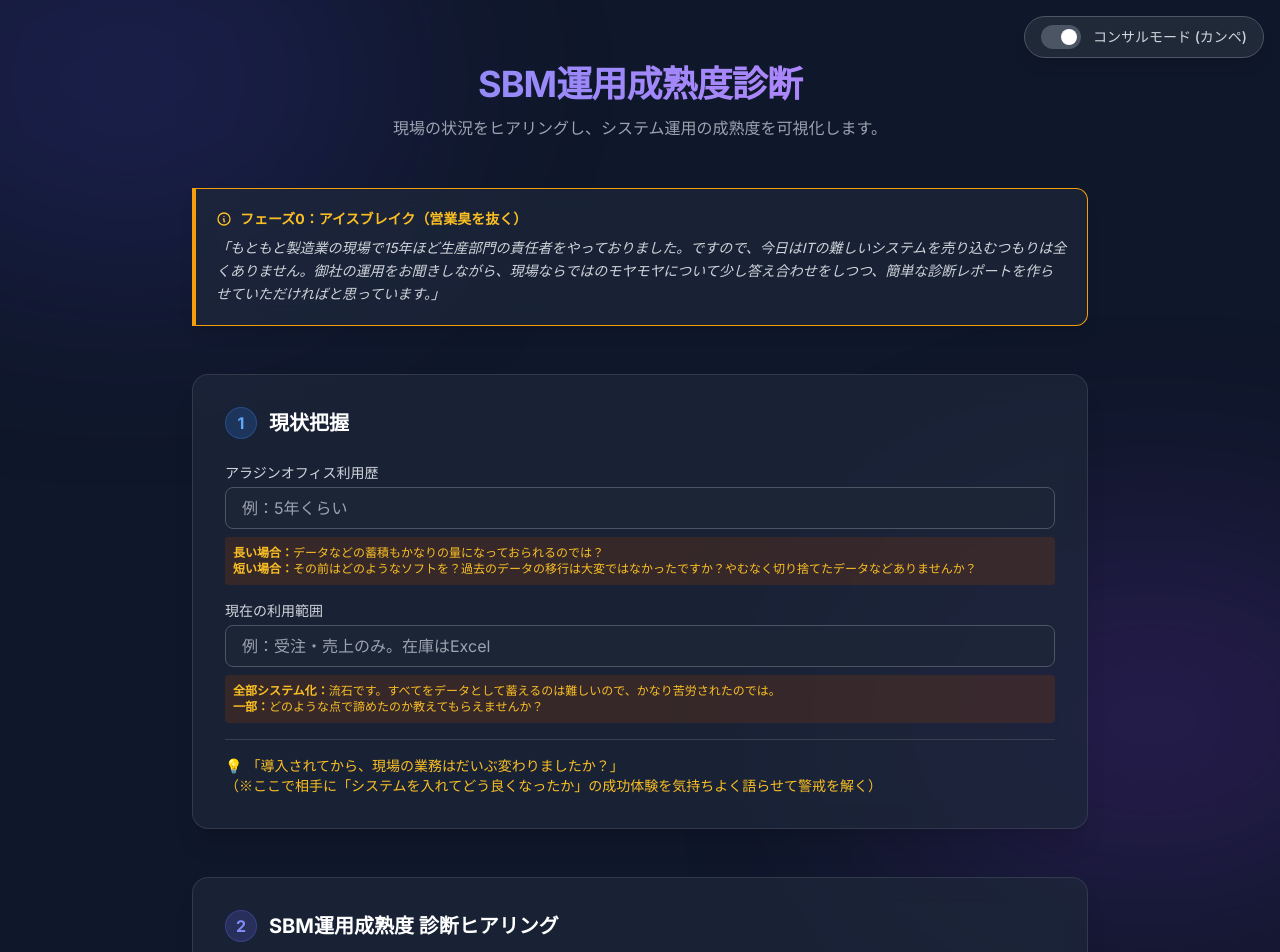
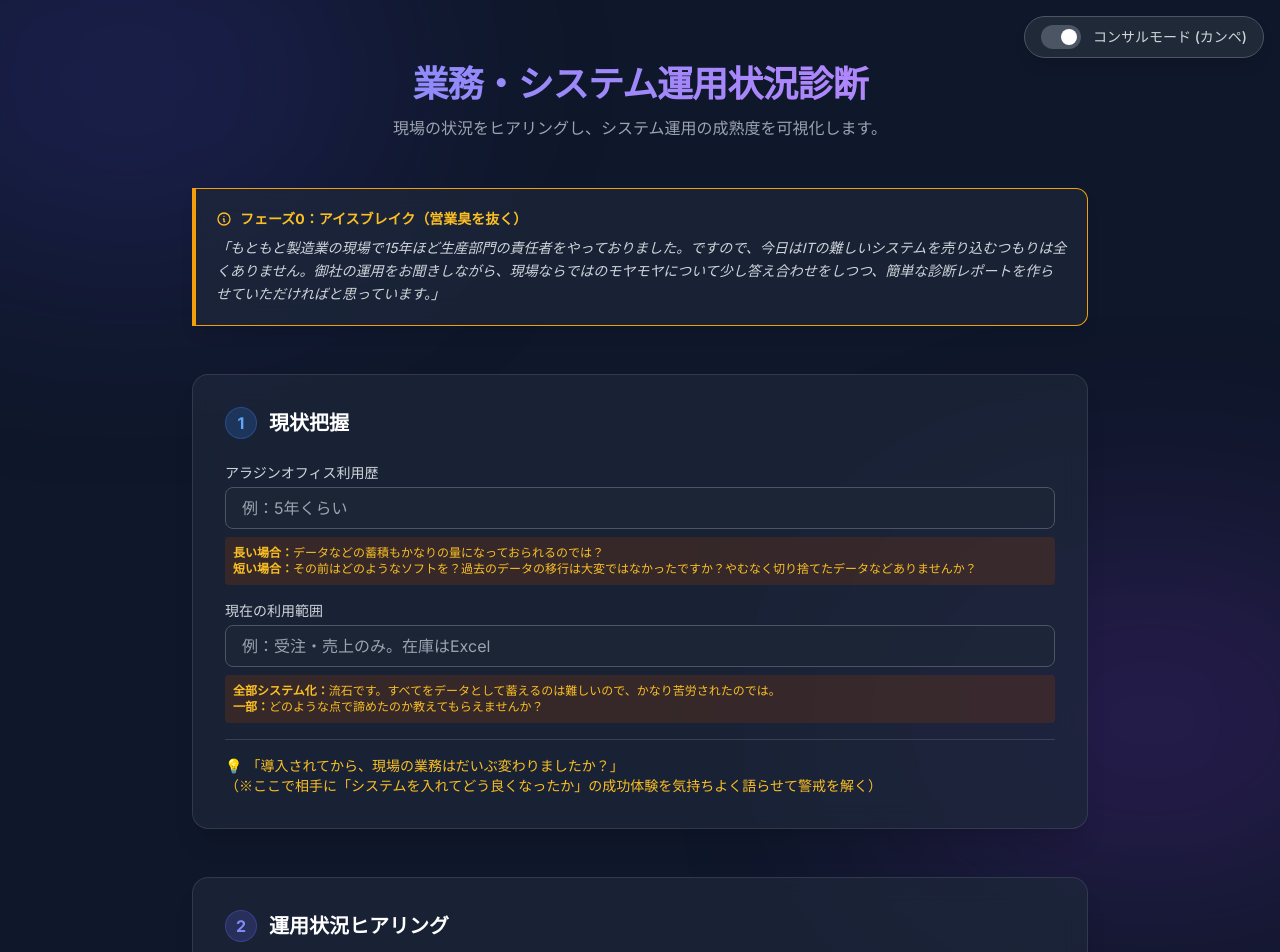
Before and after one commit to totototo0526/assessment, a plain HTML site: page index.html in a window 1280 px wide. Shown: the top 952 px of the page. Drawn offline with nearby package versions, Linux system fonts and the light colour scheme.

Commit message:
style: rename SBM to generic business operations terminology

```diff
--- a/index.html
+++ b/index.html
@@ -3,7 +3,7 @@
 <head>
     <meta charset="UTF-8">
     <meta name="viewport" content="width=device-width, initial-scale=1.0">
-    <title>SBM運用成熟度診断 - コンサルティング用</title>
+    <title>業務・システム運用状況診断 - コンサルティング用</title>
     <!-- Google Fonts -->
     <link rel="preconnect" href="https://fonts.googleapis.com">
     <link rel="preconnect" href="https://fonts.gstatic.com" crossorigin>
@@ -110,7 +110,7 @@
 
     <div class="max-w-4xl mx-auto relative z-10 space-y-12">
         <header class="text-center pt-8">
-            <h1 class="text-3xl md:text-4xl font-bold mb-3 tracking-tight text-transparent bg-clip-text bg-gradient-to-r from-brand-400 to-purple-400">SBM運用成熟度診断</h1>
+            <h1 class="text-3xl md:text-4xl font-bold mb-3 tracking-tight text-transparent bg-clip-text bg-gradient-to-r from-brand-400 to-purple-400">業務・システム運用状況診断</h1>
             <p class="text-gray-400 text-sm md:text-base">現場の状況をヒアリングし、システム運用の成熟度を可視化します。</p>
         </header>
 
@@ -163,7 +163,7 @@
                 <div class="w-8 h-8 rounded-full bg-brand-500/20 flex items-center justify-center border border-brand-500/30">
                     <span class="text-brand-400 font-bold">2</span>
                 </div>
-                <h2 class="text-xl font-bold text-white">SBM運用成熟度 診断ヒアリング</h2>
+                <h2 class="text-xl font-bold text-white">運用状況ヒアリング</h2>
             </div>
 
             <form id="assessmentForm" class="space-y-10">
@@ -358,7 +358,7 @@
 ・システム外で運用されている領域
 を抽出してください。
 
-その後、参考情報として提供する成熟度スコアを加味し、「SBM運用成熟度診断レポート」を作成してください。
+その後、参考情報として提供するスコアを加味し、「業務・システム運用状況 診断レポート」を作成してください。
 
 ■ お客様情報
 会社名：〇〇株式会社
```
